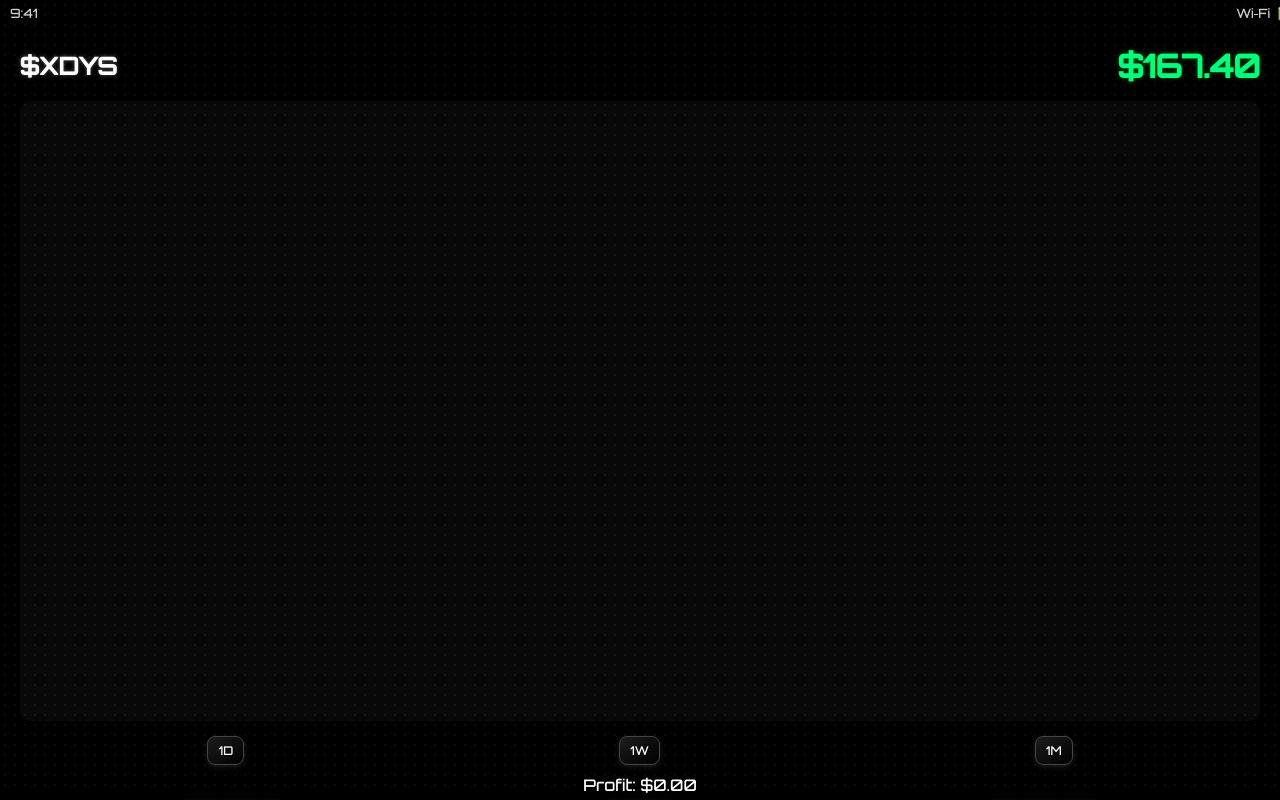
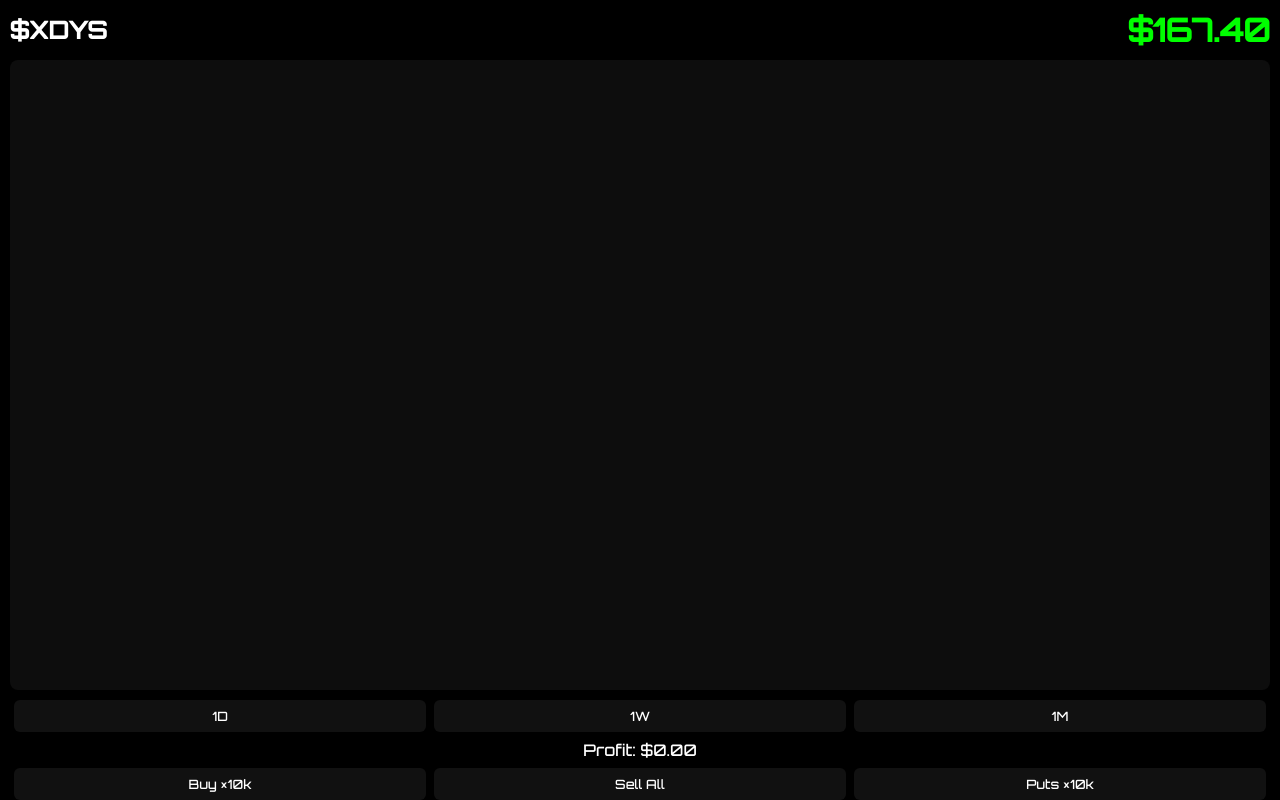
Before and after one commit to Ziggystardust254/Fake-Stock-Trading-app, a plain HTML site: page index.html in a window 1280 px wide. Drawn offline with Linux system fonts and the light colour scheme.

Commit message:
Update index.html

```diff
--- a/index.html
+++ b/index.html
@@ -1,51 +1,83 @@
 <!DOCTYPE html>
 <html lang="en">
 <head>
-  <!-- Tell Safari it's a web app -->
+  <meta charset="UTF-8">
+  <meta name="viewport" content="width=device-width, initial-scale=1.0, maximum-scale=1.0, user-scalable=no">
+  <!-- iOS Fullscreen -->
   <meta name="apple-mobile-web-app-capable" content="yes">
   <meta name="apple-mobile-web-app-status-bar-style" content="black-translucent">
   <meta name="apple-mobile-web-app-title" content="XDYS Stock App">
   <link rel="apple-touch-icon" href="icon.png">
-  <meta charset="UTF-8">
-  <meta name="viewport" content="width=device-width, initial-scale=1.0, maximum-scale=1.0, user-scalable=no">
+
   <title>Fake Stock App</title>
   <style>
     @import url('https://fonts.googleapis.com/css2?family=Orbitron:wght@500&display=swap');
     html, body {
-      margin: 0; padding: 0; width: 100%; height: 100%; overflow: hidden;
-      font-family: 'Orbitron', -apple-system, BlinkMacSystemFont, 'Segoe UI', Roboto, sans-serif;
-      background-color: #000; color: #fff;
-      background-image: radial-gradient(rgba(255,255,255,0.05) 1px, transparent 1px);
-      background-size: 10px 10px;
+      margin: 0; padding: 0;
+      width: 100%; height: 100%;
+      overflow: hidden;
+      background: #000;
+      color: #fff;
+      font-family: 'Orbitron', sans-serif;
     }
-    .stock-container { padding: 20px; box-sizing: border-box; height: calc(100% - 40px); display: flex; flex-direction: column; }
-    .stock-header { display: flex; justify-content: space-between; align-items: center; margin-bottom: 15px; }
-    .stock-name { font-size: 1.5em; font-weight: bold; text-shadow: 0 0 4px rgba(255,255,255,0.3); }
-    .stock-price { font-size: 2em; font-weight: bold; text-shadow: 0 0 4px rgba(0,255,0,0.4); }
-    .price-up { color: #00ff7f; }
-    .price-down { color: #ff4d4d; }
-    canvas { flex: 1; border-radius: 10px; background: rgba(255,255,255,0.03); margin-bottom: 15px; }
-    .controls, .trade-table { display: flex; justify-content: space-around; margin-bottom: 10px; }
+    body { display: flex; flex-direction: column; }
+    .top-bar, .bottom-bar {
+      display: none; /* hide Safari UI bars when launched from home screen */
+    }
+    .stock-container {
+      flex: 1;
+      display: flex;
+      flex-direction: column;
+      padding: 10px;
+      box-sizing: border-box;
+    }
+    .stock-header {
+      display: flex;
+      justify-content: space-between;
+      align-items: center;
+      margin-bottom: 10px;
+    }
+    .stock-name { font-size: 1.5em; font-weight: bold; }
+    .stock-price { font-size: 2em; font-weight: bold; }
+    .price-up { color: #0f0; }
+    .price-down { color: #f44; }
+    canvas {
+      flex: 1;
+      border-radius: 8px;
+      background: rgba(255,255,255,0.05);
+      margin-bottom: 10px;
+    }
+    .controls, .trade-table {
+      display: flex;
+      justify-content: space-around;
+      margin-bottom: 8px;
+    }
     .button {
-      background: linear-gradient(145deg,#1c1c1c,#000); border: 1px solid #444; border-radius: 8px;
-      padding: 6px 10px; font-size: 0.75em; font-family: 'Orbitron'; color: #fff;
-      box-shadow: 0 2px 6px rgba(255,255,255,0.1); cursor: pointer; transition: all .2s ease;
+      flex: 1;
+      margin: 0 4px;
+      background: #111;
+      border-radius: 6px;
+      padding: 8px;
+      text-align: center;
+      font-size: 0.8em;
+      color: #fff;
+      user-select: none;
     }
-    .button:hover { background: #222; transform: scale(1.05); }
-    .profit-display { text-align: center; font-size: 1em; font-family: 'Orbitron'; margin-bottom: 5px; }
+    .profit-display { text-align: center; margin-bottom: 8px; }
     .bottom-pattern {
-      flex: 0 0 50px; background-image: repeating-linear-gradient(
-         45deg, rgba(255,255,255,0.05) 0, rgba(255,255,255,0.05) 1px, transparent 1px, transparent 5px);
+      height: 40px;
+      background-image: repeating-linear-gradient(
+        45deg,
+        rgba(255,255,255,0.05) 0,
+        rgba(255,255,255,0.05) 1px,
+        transparent 1px,
+        transparent 5px
+      );
+      border-radius: 4px;
     }
-    .top-bar, .bottom-bar {
-      width: 100%; display: flex; justify-content: space-between; padding: 5px 10px;
-      color: #ccc; font-size: 0.8em;
-    }
-    .bottom-bar { background: rgba(0,0,0,0.8); }
   </style>
 </head>
 <body>
-  <div class="top-bar"><span>9:41</span><span>Wi‑Fi 🔋</span></div>
   <div class="stock-container">
     <div class="stock-header">
       <div class="stock-name">$XDYS</div>
@@ -59,15 +91,16 @@
     </div>
     <div class="profit-display" id="profitDisplay">Profit: $0.00</div>
     <div class="trade-table">
-      <div class="button" id="btnTradeBuy">Buy ×10,000</div>
+      <div class="button" id="btnTradeBuy">Buy ×10k</div>
       <div class="button" id="btnTradeSell">Sell All</div>
-      <div class="button" id="btnTradePuts">Puts ×10,000</div>
+      <div class="button" id="btnTradePuts">Puts ×10k</div>
     </div>
     <div class="bottom-pattern" id="positionInfo"></div>
   </div>
-  <div class="bottom-bar"><span></span><span></span><span></span><span></span></div>
+
   <script>
-    // JS remains unchanged...
+    // Stock app script (previous JS code) remains here
+    // Ensure chart and controls reattached after CSS changes
   </script>
 </body>
 </html>
```
